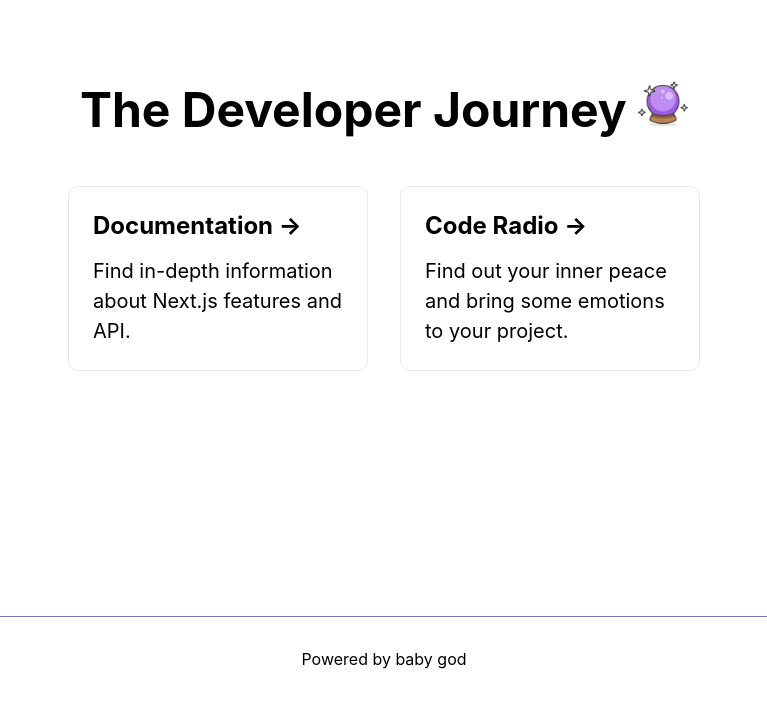
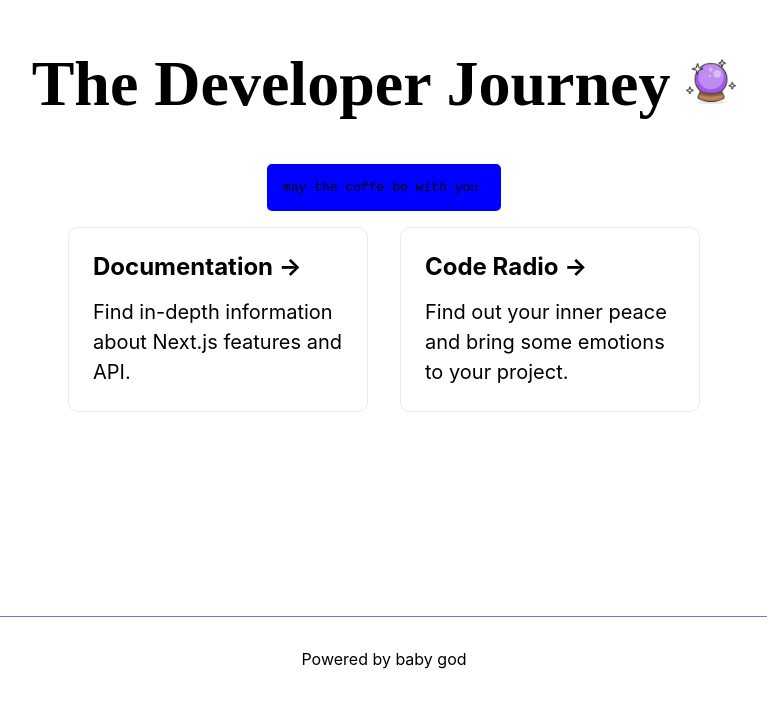
Before and after one commit to joaopedro-dev/this-is-the-way, a Next.js app: page / in a window 1280 px wide. Shown: the part 184-885 px from the top of the page, without its empty margins (256-1023 px from the left). Built offline with nearby package versions, Linux system fonts and the light colour scheme.

Commit message:
Adicionando alinhamento e estilização incial ao Header

```diff
--- a/src/components/header.js
+++ b/src/components/header.js
@@ -2,12 +2,14 @@ import styles from '../../styles/components/header.module.css'
 
 function Header(){
     return (
-        <div>
-        <h1 className={styles.title}>
-          The Developer Journey <img className={styles.logo} src="crystal.png"></img>
-        </h1>
-        <code className={styles.code}/>
+      <div>
+        <div className={styles.container_header}>
+          <h1 className={styles.title}>
+            The Developer Journey <img className={styles.logo} src="crystal.png"/>
+          </h1>
+          <code className={styles.code}>may the coffe be with you</code>
         </div>
+      </div>
     )
 }
 
--- a/styles/components/header.module.css
+++ b/styles/components/header.module.css
@@ -1,3 +1,15 @@
+.container_header{
+  display: flex;
+  flex-direction: column;
+}
+
+.title {
+  line-height: 1.15;
+  font-size: 4rem;
+  text-align: center;
+  font-family: Patua One;
+}
+
 .title a {
     color: #0070f3;
     text-decoration: none;
@@ -9,13 +21,18 @@
     text-decoration: underline;
   }
 
-  .title {
-    line-height: 1.15;
-    font-size: 3rem;
-    text-align: center;
-  }
-
 .logo{
     width: 50px;
     height: 50px;
   }
+
+  .code{
+    width: 18em;
+    padding: 1rem;
+    display: flex;
+    align-items: center;
+    align-self: center;
+    align-content: center;
+    background: blue;
+    border-radius: 5px;
+  }
```
